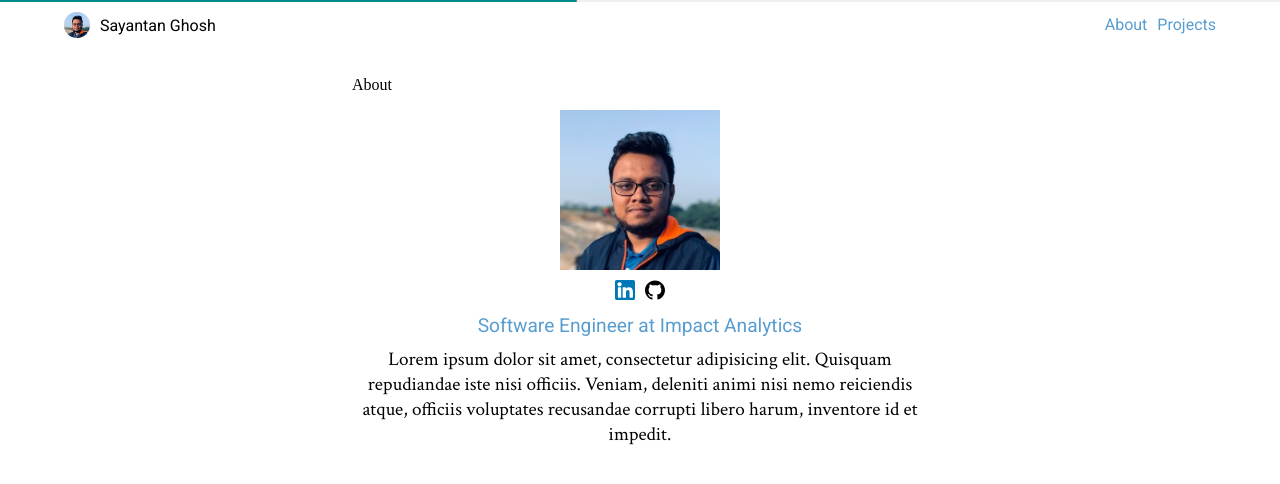
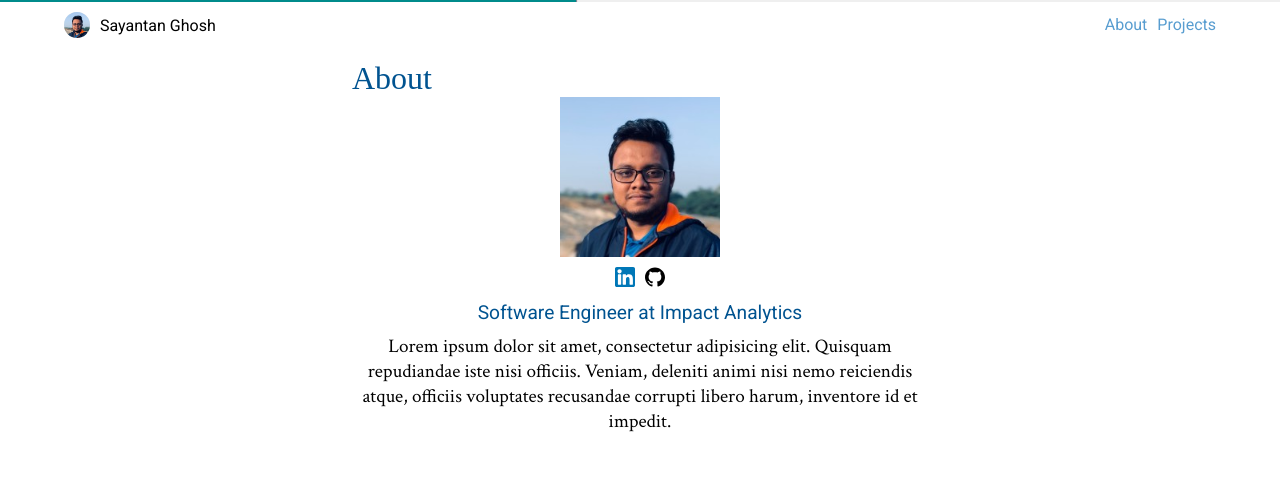
Before and after one commit to itsSayantan/portfolio-site, a React app: page / in a window 1280 px wide. Shown: the top 484 px of the page. Built offline with nearby package versions, Linux system fonts and the light colour scheme.

Commit message:
1. Styled the PageTitle component.

```diff
--- a/src/components/About/About.scss
+++ b/src/components/About/About.scss
@@ -41,7 +41,7 @@
     text-align: center;
     font-family: 'Roboto', sans-serif;
     font-size: 1.2rem;
-    color: #589dd0;
+    color: rgb(0, 83, 144);
     margin-bottom: 10px;
 }
 
--- a/src/components/About/About.tsx
+++ b/src/components/About/About.tsx
@@ -3,6 +3,9 @@ import React from 'react';
 import MainLayout from '@Components/MainLayout/MainLayout';
 import ContentLoadingIndicator from '@Components/shared/ContentLoadingIndicator/ContentLoadingIndicator';
 import PageTitle from '@Components/PageTitle/PageTitle';
+
+import { AppContext } from '@Shared/contexts/AppContext';
+import { AppContextType } from '@Shared/types/others';
 
 import Big from '@Images/big-image.jpeg';
 import LinkedIn from '@Images/linkedin.svg';
@@ -12,11 +15,19 @@ import './About.scss';
 
 const About = (props: any) => {
     return (
-        <>
+        <AppContext.Consumer>
+            {(appContext: AppContextType) => {
+                const aboutContext = appContext?.state?.AppTheme?.About;
+                const aboutStyles = aboutContext?.aboutStyles;
+                return (
                     <MainLayout>
                         <>
                             <div className="about-wrapper">
-                        <PageTitle text="About" />
+                                <PageTitle
+                                    text="About"
+                                    textColor={aboutStyles?.pageTitle?.color}
+                                    fontSize={aboutStyles?.pageTitle?.fontSize}
+                                />
                                 <div className="about-image-area">
                                     <ContentLoadingIndicator
                                         width="100%"
@@ -55,16 +66,19 @@ const About = (props: any) => {
                                     Software Engineer at Impact Analytics
                                 </div>
                                 <div className="about-description">
-                            Lorem ipsum dolor sit amet, consectetur adipisicing
-                            elit. Quisquam repudiandae iste nisi officiis.
-                            Veniam, deleniti animi nisi nemo reiciendis atque,
-                            officiis voluptates recusandae corrupti libero
-                            harum, inventore id et impedit.
+                                    Lorem ipsum dolor sit amet, consectetur
+                                    adipisicing elit. Quisquam repudiandae iste
+                                    nisi officiis. Veniam, deleniti animi nisi
+                                    nemo reiciendis atque, officiis voluptates
+                                    recusandae corrupti libero harum, inventore
+                                    id et impedit.
                                 </div>
                             </div>
                         </>
                     </MainLayout>
-        </>
+                );
+            }}
+        </AppContext.Consumer>
     );
 };
 
--- a/src/components/PageTitle/PageTitle.tsx
+++ b/src/components/PageTitle/PageTitle.tsx
@@ -12,13 +12,17 @@ const PageTitle = (props: PageTitlePropsType) => {
     if (props?.children) {
         content = props?.children;
     } else if (props?.text) {
-        content = <div>{props?.text}</div>;
+        content = (
+            <div style={{ color: props?.textColor, fontSize: props?.fontSize }}>
+                {props?.text}
+            </div>
+        );
     } else {
         throw new Error(
             `PageTitle component needs a 'text' or a 'chidlren' prop`
         );
     }
-    return <p>{content}</p>;
+    return <>{content}</>;
 };
 
 export default PageTitle;
--- a/src/components/PageTitle/model.ts
+++ b/src/components/PageTitle/model.ts
@@ -1,10 +1,14 @@
 export type PageTitlePropsType1 = {
     text: string;
+    textColor: string;
+    fontSize: string;
     children?: JSX.Element;
 };
 
 export type PageTitlePropsType2 = {
     text?: string;
+    textColor?: string;
+    fontSize?: string;
     children: JSX.Element;
 };
 
--- a/src/shared/reducers/factory.ts
+++ b/src/shared/reducers/factory.ts
@@ -43,6 +43,14 @@ export function getInitialStateValues(): StateType {
                     { text: 'About', link: '/' },
                     { text: 'Projects', link: '/projects' }
                 ]
+            },
+            About: {
+                aboutStyles: {
+                    pageTitle: {
+                        color: 'rgb(0, 83, 144)',
+                        fontSize: '2rem'
+                    }
+                }
             }
         }
     };
--- a/src/shared/types/reducer.ts
+++ b/src/shared/types/reducer.ts
@@ -3,7 +3,8 @@ import {
     LoaderAreaStyleType,
     LoaderBarStyleType,
     MobileMenuPropsType,
-    MainHeaderPropsType
+    MainHeaderPropsType,
+    AboutPropsType
 } from '@Shared/types/props';
 
 export type StateType = {
@@ -12,6 +13,7 @@ export type StateType = {
         ContentLoadingIndicator: ContentLoadingIndicatorPropsType;
         MobileMenu: MobileMenuPropsType;
         MainHeader: MainHeaderPropsType;
+        About: AboutPropsType;
     };
 };
 export type ActionType = {
```
Also changed, not shown: src/shared/types/props.ts (+9 -0 lines). Lines whose indentation alone changed are shown as unchanged.
